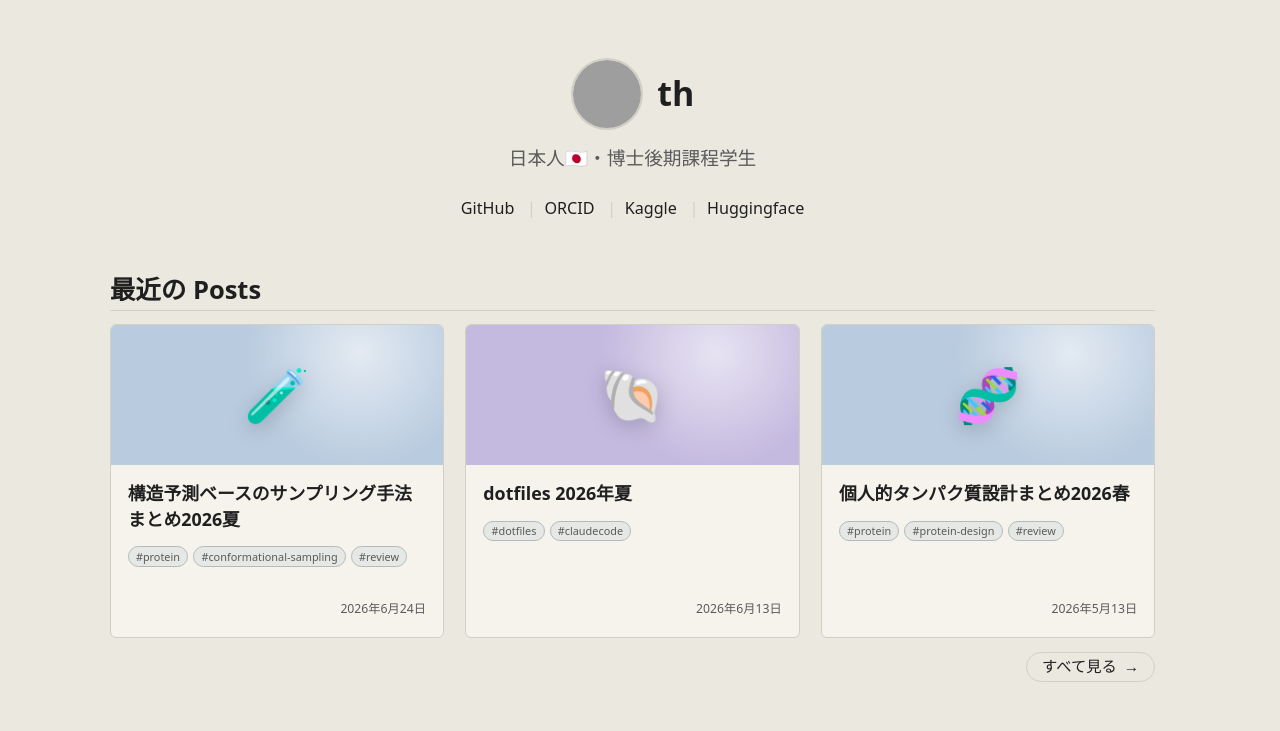
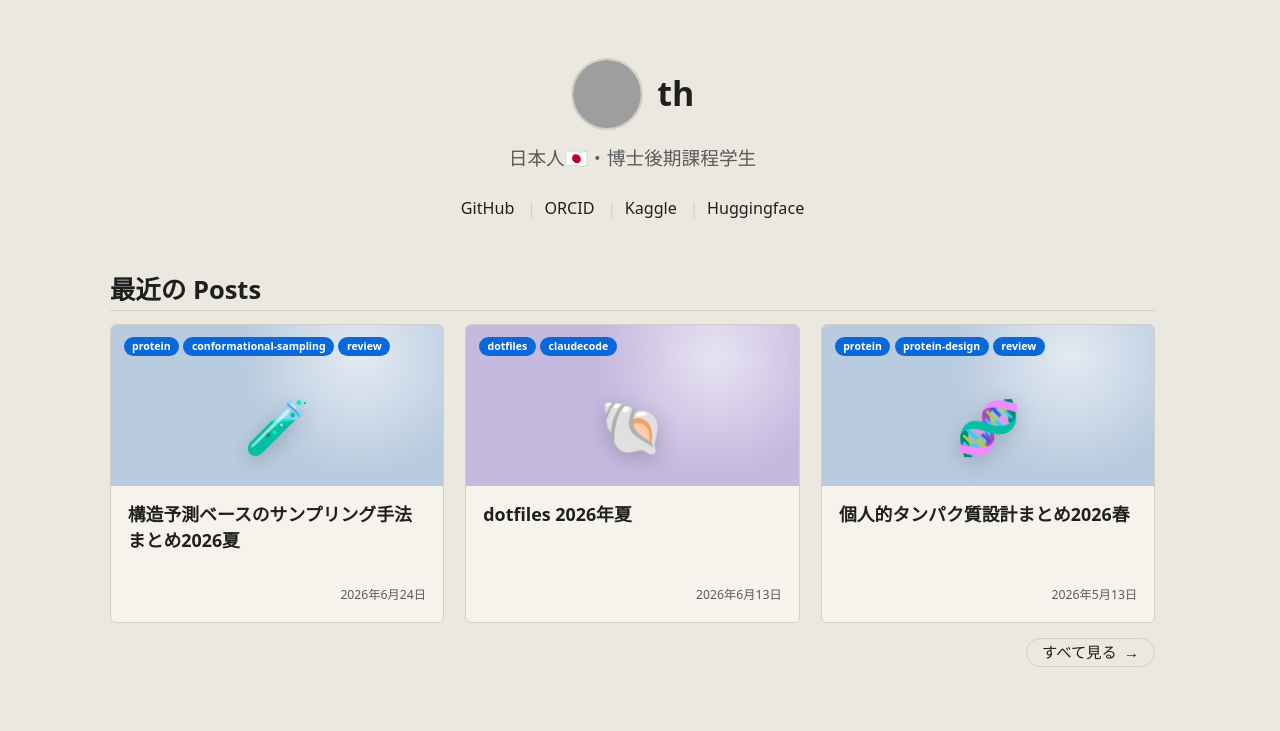
Before and after one commit to th2ch-g/th2ch-g.github.io, an Astro site: page / in a window 1280 px wide. Shown: the part 69-800 px from the top of the page. Built offline with nearby package versions, Linux system fonts and the light colour scheme; Astro itself is replaced by a stand-in of ours; some packages are replaced by stand-ins of ours; grey boxes are pictures that could not be loaded; a web font is replaced by a local one.

Commit message:
fix: center the post table of contents

```diff
--- a/src/components/PostEntry.astro
+++ b/src/components/PostEntry.astro
@@ -22,6 +22,11 @@ const visualStyle = `--post-visual-hue: ${getPostVisualHue(slug)}`;
 >
   <a href={href} class="post-link" aria-label={post.data.title}>
     <div class="visual">
+      {post.data.tags && post.data.tags.length > 0 && (
+        <div class="categories">
+          {post.data.tags.map((tag) => <span class="category">{tag}</span>)}
+        </div>
+      )}
       <span class="emoji" aria-hidden="true">{post.data.emoji}</span>
     </div>
     <div class="body">
@@ -29,11 +34,6 @@ const visualStyle = `--post-visual-hue: ${getPostVisualHue(slug)}`;
         {post.data.title}
         {post.data.draft && <span class="draft-badge">{t(lang, 'posts.draft')}</span>}
       </h3>
-      {post.data.tags && post.data.tags.length > 0 && (
-        <div class="card-tags">
-          {post.data.tags.map((tag) => <span class="card-tag">#{tag}</span>)}
-        </div>
-      )}
       <div class="card-meta">
         <time class="muted" datetime={post.data.pubDate.toISOString()}>
           {formatDate(post.data.pubDate, lang)}
@@ -59,9 +59,10 @@ const visualStyle = `--post-visual-hue: ${getPostVisualHue(slug)}`;
   .post-link:hover { color: inherit; text-decoration: none; }
   .visual {
     position: relative;
-    min-height: 8.25rem;
+    min-height: 9.5rem;
     display: grid;
     place-items: center;
+    padding-top: 2.4rem;
     background:
       radial-gradient(circle at 75% 20%, rgba(255, 255, 255, 0.18), transparent 42%),
       hsl(var(--post-visual-hue) 25% 36%);
@@ -70,6 +71,24 @@ const visualStyle = `--post-visual-hue: ${getPostVisualHue(slug)}`;
     background:
       radial-gradient(circle at 75% 20%, rgba(255, 255, 255, 0.6), transparent 42%),
       hsl(var(--post-visual-hue) 38% 80%);
+  }
+  .categories {
+    position: absolute;
+    top: 0.7rem;
+    right: 0.75rem;
+    left: 0.75rem;
+    display: flex;
+    flex-wrap: wrap;
+    gap: 0.25rem;
+  }
+  .category {
+    padding: 0.12rem 0.5rem;
+    border-radius: 999px;
+    background: #0969da;
+    color: #fff;
+    font-size: 0.62rem;
+    font-weight: 700;
+    line-height: 1.5;
   }
   .emoji {
     font-size: 3.1rem;
@@ -89,21 +108,6 @@ const visualStyle = `--post-visual-hue: ${getPostVisualHue(slug)}`;
     -webkit-line-clamp: 3;
     margin: 0 0 0.8rem;
     font-size: 1.05rem;
-    line-height: 1.45;
-  }
-  .card-tags {
-    display: flex;
-    flex-wrap: wrap;
-    gap: 0.3rem;
-    margin-bottom: 0.9rem;
-  }
-  .card-tag {
-    padding: 0.08rem 0.42rem;
-    border: 1px solid color-mix(in srgb, var(--color-border) 82%, var(--color-accent));
-    border-radius: 999px;
-    background: color-mix(in srgb, var(--color-accent) 7%, transparent);
-    color: var(--color-muted);
-    font-size: 0.64rem;
     line-height: 1.45;
   }
   .card-meta {
--- a/src/components/Toc.astro
+++ b/src/components/Toc.astro
@@ -369,15 +369,15 @@ const tree = buildTree(flat);
     }
     .toc {
       position: sticky;
-      top: 4.75rem;
+      top: 50vh;
       z-index: auto;
       width: auto;
       height: auto;
-      max-height: calc(100vh - 5.75rem);
+      max-height: calc(100vh - 2rem);
       margin: 0;
       border-radius: var(--radius);
       padding: 0.85rem 1rem 1rem;
-      transform: none;
+      transform: translateY(-50%);
       transition: none;
       box-shadow: 0 10px 28px rgba(0, 0, 0, 0.08);
     }
```
